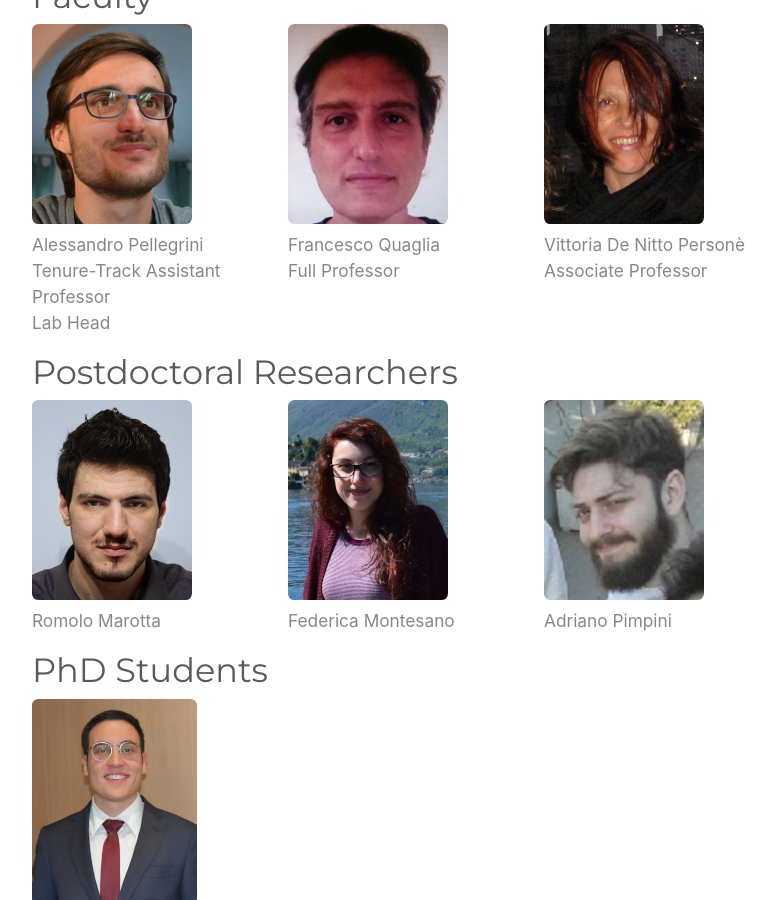
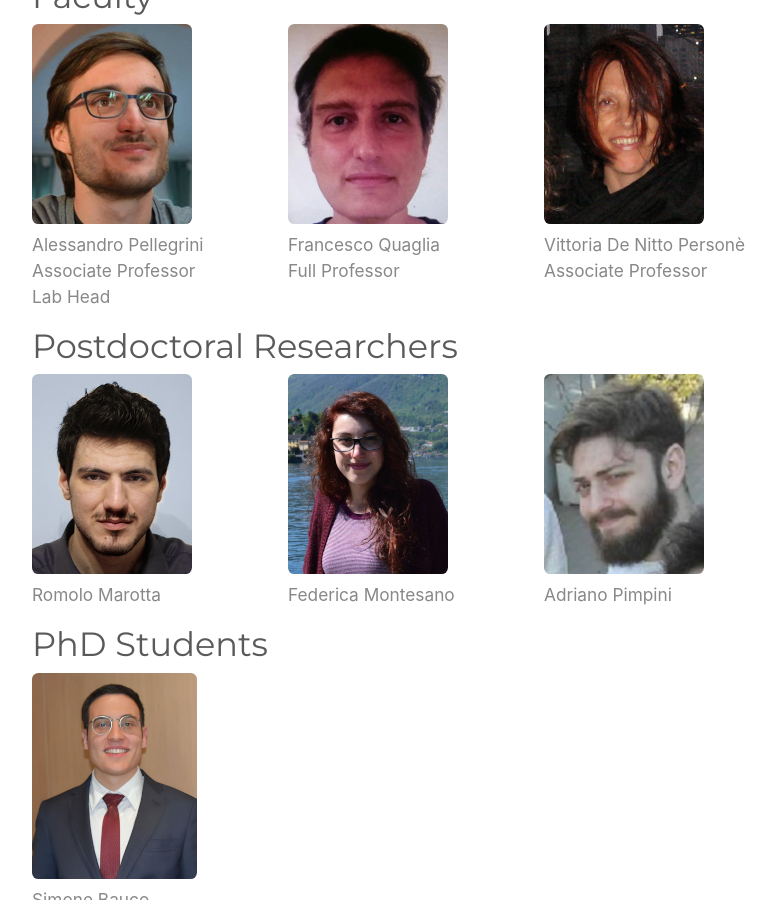
Before and after one commit to HPDCS/hpdcs.github.io, a Jekyll site: the page built from people.md, in a window 1280 px wide and 900 px high, scrolled down 574 px. Shown: the whole window, without its empty margins (111-886 px from the left). Built offline with Jekyll 4.4.1, drawn with Linux system fonts in a browser that asks for light colours; nearby versions of some CDN libraries.

```diff
--- a/people.md
+++ b/people.md
@@ -10,7 +10,7 @@
     <div class="col-3">
         <figure class="figure">
           <img src="{{ "/assets/img/people/pellegrini.jpg" | relative_url }}" class="figure-img img-fluid rounded" alt="People">
-          <figcaption class="figure-caption text-left">Alessandro Pellegrini <br/>Tenure-Track Assistant Professor <br/>Lab Head</figcaption>
+          <figcaption class="figure-caption text-left">Alessandro Pellegrini <br/>Associate Professor <br/>Lab Head</figcaption>
         </figure>
     </div>
 
```
Also changed, not shown: .github/workflows/deploy.yml.
